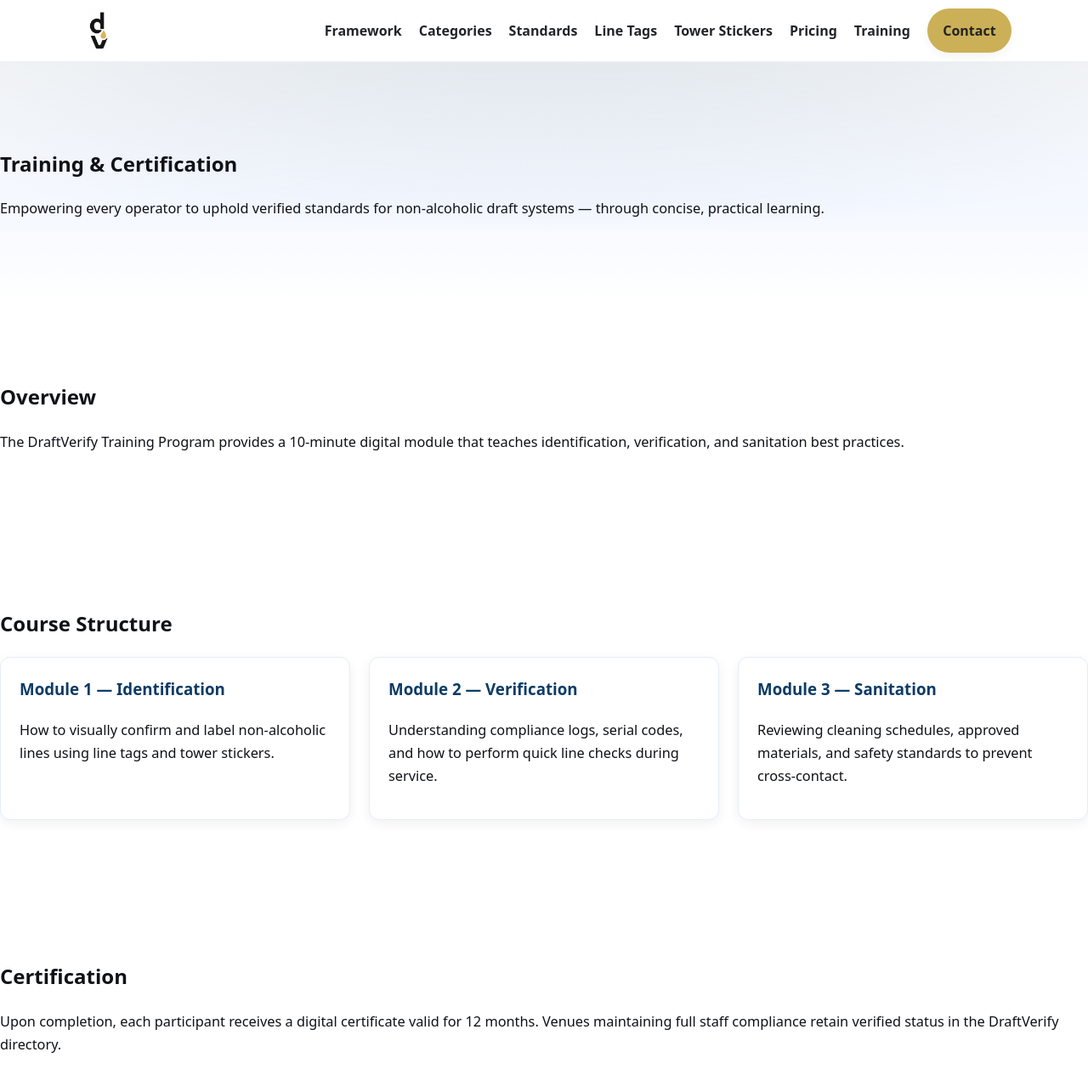
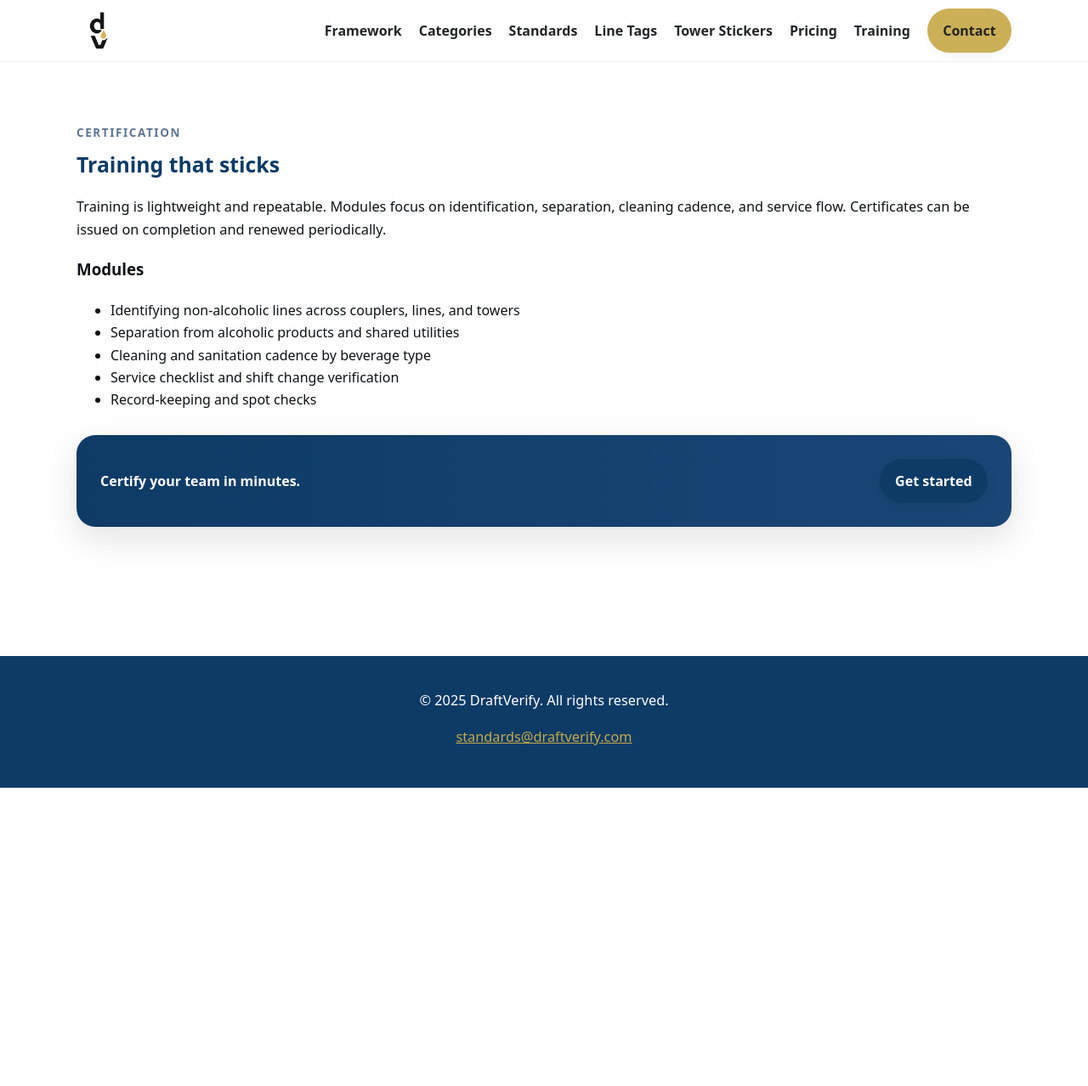
Before and after one commit to draftverify/draftverify.com, a Jekyll site: the page built from training.html, in a window 1280 px wide and 1400 px high. Shown: the top 1278 px of the window at 85% size. Built offline with Jekyll 4.4.1, drawn with Linux system fonts in a browser that asks for light colours; some of the changed text lies outside the part shown.

Commit message:
Update training.html

```diff
--- a/training.html
+++ b/training.html
@@ -1,49 +1,26 @@
 ---
-layout: default
 title: Training
-description: DraftVerify Training ensures staff and operators maintain safe, consistent non-alcoholic draft practices.
+description: Short-form certification that keeps teams aligned on setup, cleaning, and service for non-alcoholic draft systems.
 ---
 
-<section class="hero">
-  <h1>Training & Certification</h1>
-  <p>Empowering every operator to uphold verified standards for non-alcoholic draft systems — through concise, practical learning.</p>
-</section>
+<section class="section">
+  <div class="container">
+    <div class="kicker">Certification</div>
+    <h2 class="h2">Training that sticks</h2>
+    <p>Training is lightweight and repeatable. Modules focus on identification, separation, cleaning cadence, and service flow. Certificates can be issued on completion and renewed periodically.</p>
 
-<section class="section">
-  <h2>Overview</h2>
-  <p class="lead">
-    The DraftVerify Training Program provides a 10-minute digital module that teaches identification, verification, and sanitation best practices.
-  </p>
-</section>
+    <h3>Modules</h3>
+    <ul>
+      <li>Identifying non-alcoholic lines across couplers, lines, and towers</li>
+      <li>Separation from alcoholic products and shared utilities</li>
+      <li>Cleaning and sanitation cadence by beverage type</li>
+      <li>Service checklist and shift change verification</li>
+      <li>Record-keeping and spot checks</li>
+    </ul>
 
-<section class="section">
-  <h2>Course Structure</h2>
-  <div class="grid cols-3" style="margin-top:20px">
-    <div class="card">
-      <h3>Module 1 — Identification</h3>
-      <p>How to visually confirm and label non-alcoholic lines using line tags and tower stickers.</p>
-    </div>
-    <div class="card">
-      <h3>Module 2 — Verification</h3>
-      <p>Understanding compliance logs, serial codes, and how to perform quick line checks during service.</p>
-    </div>
-    <div class="card">
-      <h3>Module 3 — Sanitation</h3>
-      <p>Reviewing cleaning schedules, approved materials, and safety standards to prevent cross-contact.</p>
+    <div class="cta-band" style="margin-top:28px">
+      <div><strong>Certify your team in minutes.</strong></div>
+      <a class="btn primary" href="{{ '/contact/' | relative_url }}">Get started</a>
     </div>
   </div>
 </section>
-
-<section class="section">
-  <h2>Certification</h2>
-  <p>
-    Upon completion, each participant receives a digital certificate valid for 12 months.
-    Venues maintaining full staff compliance retain verified status in the DraftVerify directory.
-  </p>
-</section>
-
-<section class="section center">
-  <h2>Enroll Now</h2>
-  <p class="lead">Training access is included in every verification package.</p>
-  <a class="btn gold" href="/contact/">Request Training Access</a>
-</section>
```
